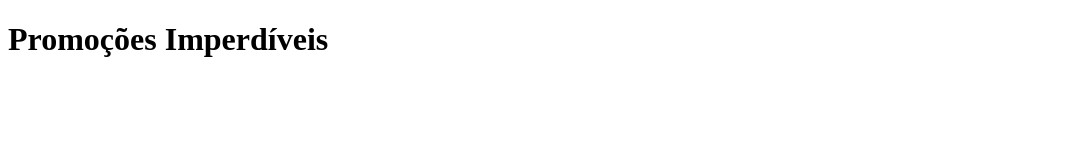
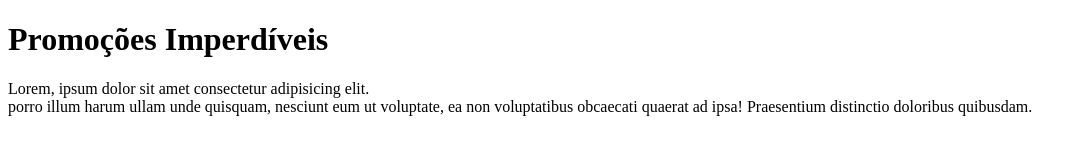
Before and after one commit to oliveiransara/gama-no-github, a plain HTML site: page index.html in a window 1280 px wide. Shown: the whole page, without its empty margins (0-1087 px from the left). Drawn offline with Linux system fonts and the light colour scheme.

Commit message:
commit em master

```diff
--- a/index.html
+++ b/index.html
@@ -8,5 +8,6 @@
 </head>
 <body>
     <h1>Promoções Imperdíveis</h1>
+    <p>Lorem, ipsum dolor sit amet consectetur adipisicing elit. <br> porro illum harum ullam unde quisquam, nesciunt eum ut voluptate, ea non voluptatibus obcaecati quaerat ad ipsa! Praesentium distinctio doloribus quibusdam.</p>
 </body>
 </html>
```
